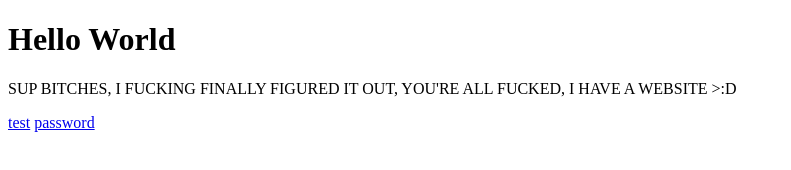
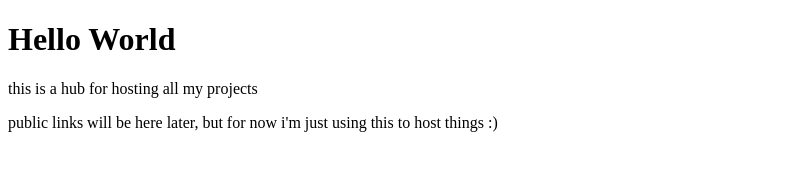
Before and after one commit to katiescavern/website, a plain HTML site: page index.html in a window 1280 px wide. Shown: the whole page, without its empty margins (0-791 px from the left). Drawn offline with Linux system fonts and the light colour scheme.

Commit message:
Update index.html

```diff
--- a/index.html
+++ b/index.html
@@ -2,8 +2,7 @@
 <html>
 <body>
 <h1>Hello World</h1>
-<p>SUP BITCHES, I FUCKING FINALLY FIGURED IT OUT, YOU'RE ALL FUCKED, I HAVE A WEBSITE >:D</p>
-<a href="testing.html">test</a>
-  <a href="password.html">password</a>
+  <p>this is a hub for hosting all my projects</p>
+<p>public links will be here later, but for now i'm just using this to host things :)</p>
 </body>
 </html>
```
